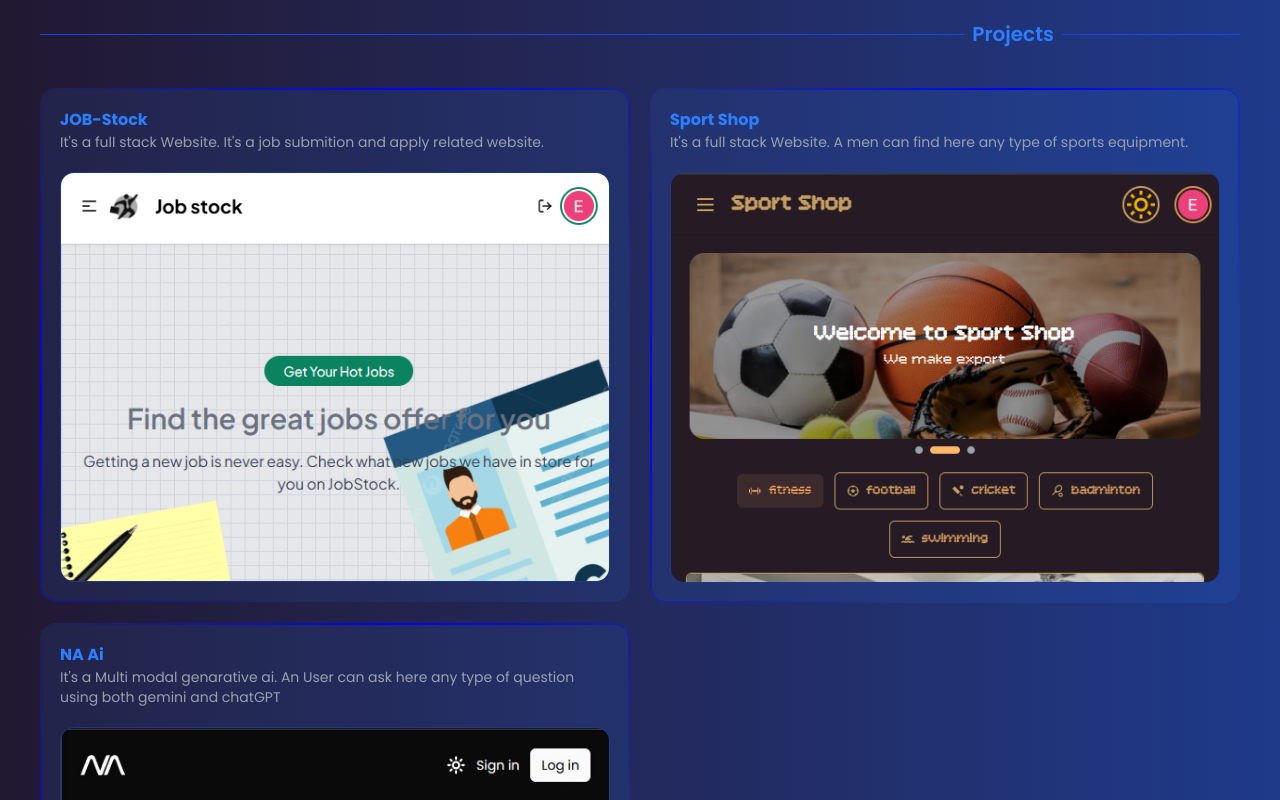
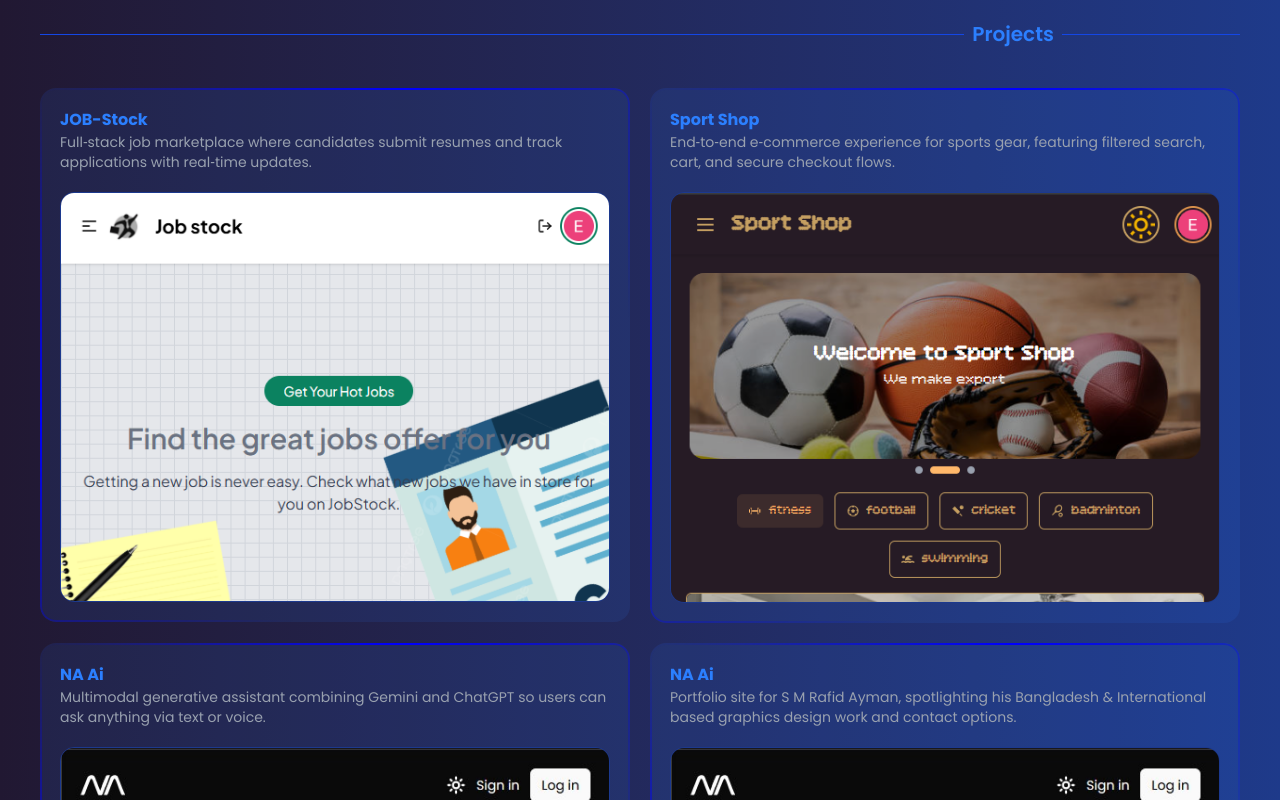
Before and after one commit to nakib360/My-portfolio, a React (Vite) app: page / in a window 1280 px wide. Shown: the part 1400-2200 px from the top of the page. Built offline with nearby package versions, Linux system fonts and the light colour scheme.

Commit message:
new project added

```diff
--- a/src/Components/Projects.jsx
+++ b/src/Components/Projects.jsx
@@ -4,6 +4,7 @@ import { ShineBorder } from "./ui/shine-border";
 import jobStock from "../assets/jobstock.png"
 import sportStore from "../assets/sportstore.png"
 import NA_Ai from "../assets/NA Ai.jpg"
+import Rafid from "../assets/S M Rafid Ayman.png";
 // eslint-disable-next-line
 import { easeIn, motion } from "framer-motion";
 
@@ -11,9 +12,10 @@ const Projects = () => {
     const [hoveredIndex, setHoveredIndex] = useState(null);
 
     const projects = [
-        { img: jobStock, repo: "https://github.com/nakib360/Jobstock-full-stack-website-.git", LiveLink: "https://job-stock-668d6.web.app", SiteName: "JOB-Stock", Description: "It's a full stack Website. It's a job submition and apply related website." },
-        { img: sportStore, repo: "https://github.com/nakib360/sport-store.git", LiveLink: "https://sport-store-af469.web.app/", SiteName: "Sport Shop", Description: "It's a full stack Website. A men can find here any type of sports equipment." },
-        { img: NA_Ai, repo: "https://github.com/nakib360/sport-store.git", LiveLink: "https://na--ai.web.app/", SiteName: "NA Ai", Description: "It's a Multi modal genarative ai. An User can ask here any type of question using both gemini and chatGPT" },
+        { img: jobStock, repo: "https://github.com/nakib360/Jobstock-full-stack-website-.git", LiveLink: "https://job-stock-668d6.web.app", SiteName: "JOB-Stock", Description: "Full‑stack job marketplace where candidates submit resumes and track applications with real‑time updates." },
+        { img: sportStore, repo: "https://github.com/nakib360/sport-store.git", LiveLink: "https://sport-store-af469.web.app/", SiteName: "Sport Shop", Description: "End‑to‑end e‑commerce experience for sports gear, featuring filtered search, cart, and secure checkout flows." },
+        { img: NA_Ai, repo: "https://github.com/nakib360/sport-store.git", LiveLink: "https://na--ai.web.app/", SiteName: "NA Ai", Description: "Multimodal generative assistant combining Gemini and ChatGPT so users can ask anything via text or voice." },
+        { img: NA_Ai, repo: "https://github.com/nakib360/sport-store.git", LiveLink: "https://na--ai.web.app/", SiteName: "NA Ai", Description: "Portfolio site for S M Rafid Ayman, spotlighting his Bangladesh & International based graphics design work and contact options." }
     ];
 
     return (
```
Also changed, not shown: src/assets/S M Rafid Ayman.png (added).
